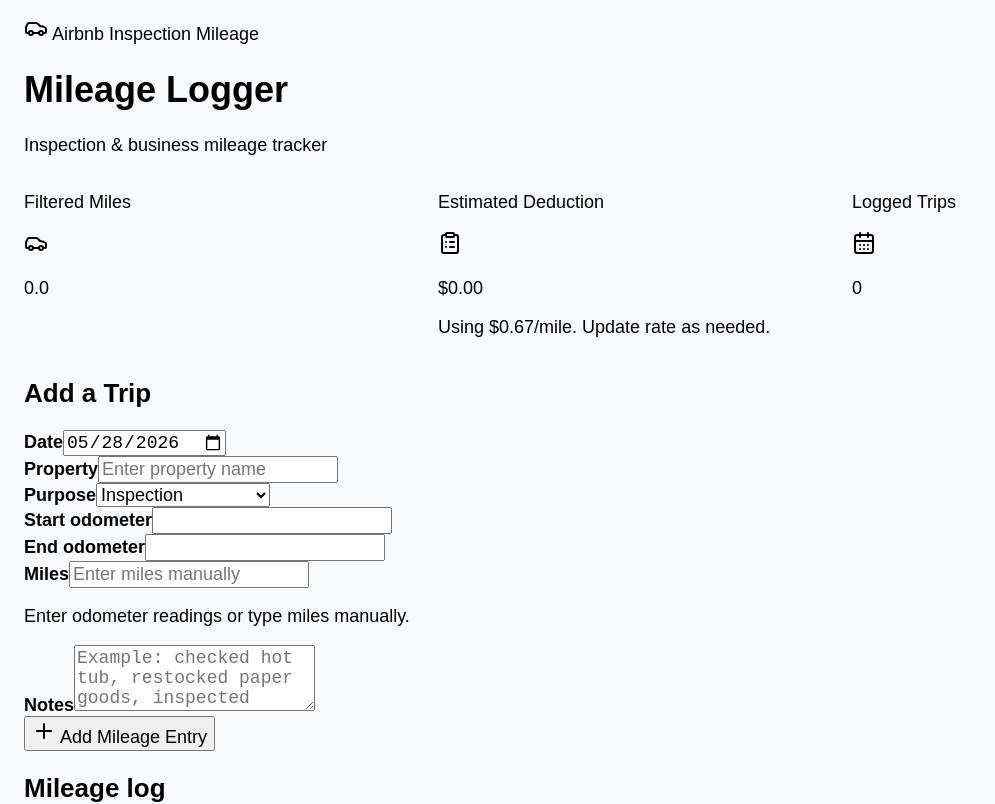
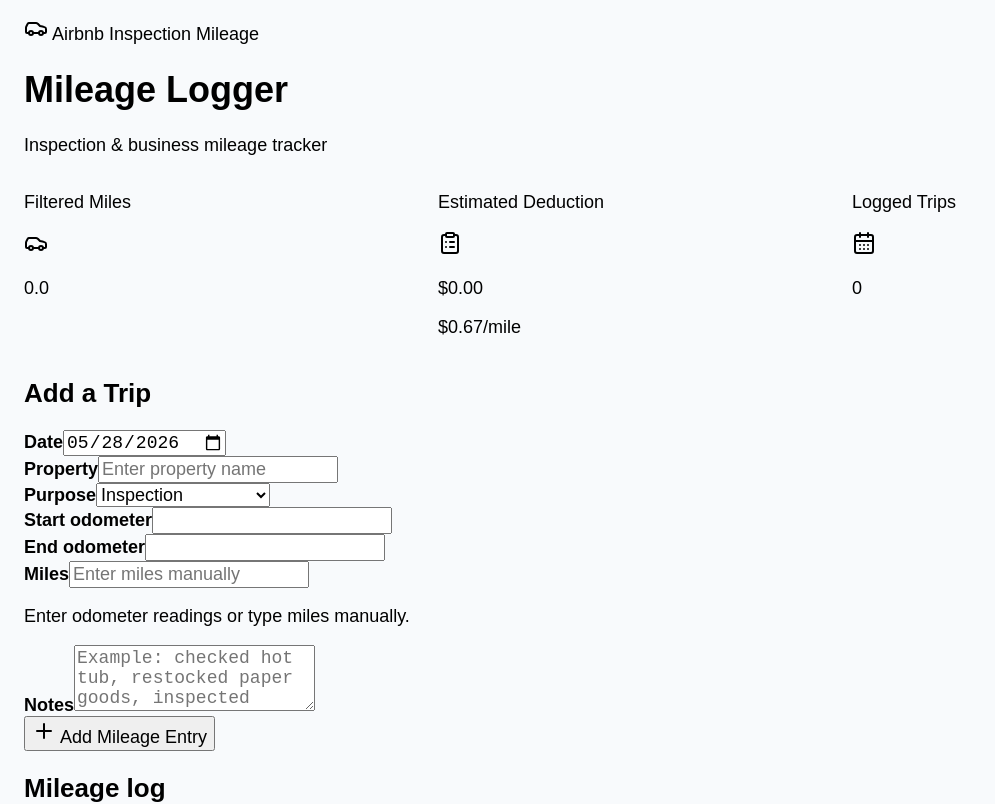
Before and after one commit to howmanymilestohome/airbnb-mileage-logger, a React (Vite) app: page / in a window 1280 px wide. Shown: the top 804 px of the page, without its empty margins (0-995 px from the left). Built offline with nearby package versions, Linux system fonts and the light colour scheme.

Commit message:
Update App.jsx

```diff
--- a/src/App.jsx
+++ b/src/App.jsx
@@ -217,7 +217,7 @@
                 <ClipboardList className="h-5 w-5 text-slate-400" />
               </div>
               <p className="mt-3 text-xl font-bold text-slate-900">${estimatedDeduction.toFixed(2)}</p>
-              <p className="mt-1 text-xs text-slate-500">Using $0.67/mile. Update rate as needed.</p>
+              <p className="text-xs text-slate-400">$0.67/mile</p>
             </CardContent>
           </Card>
 
```
